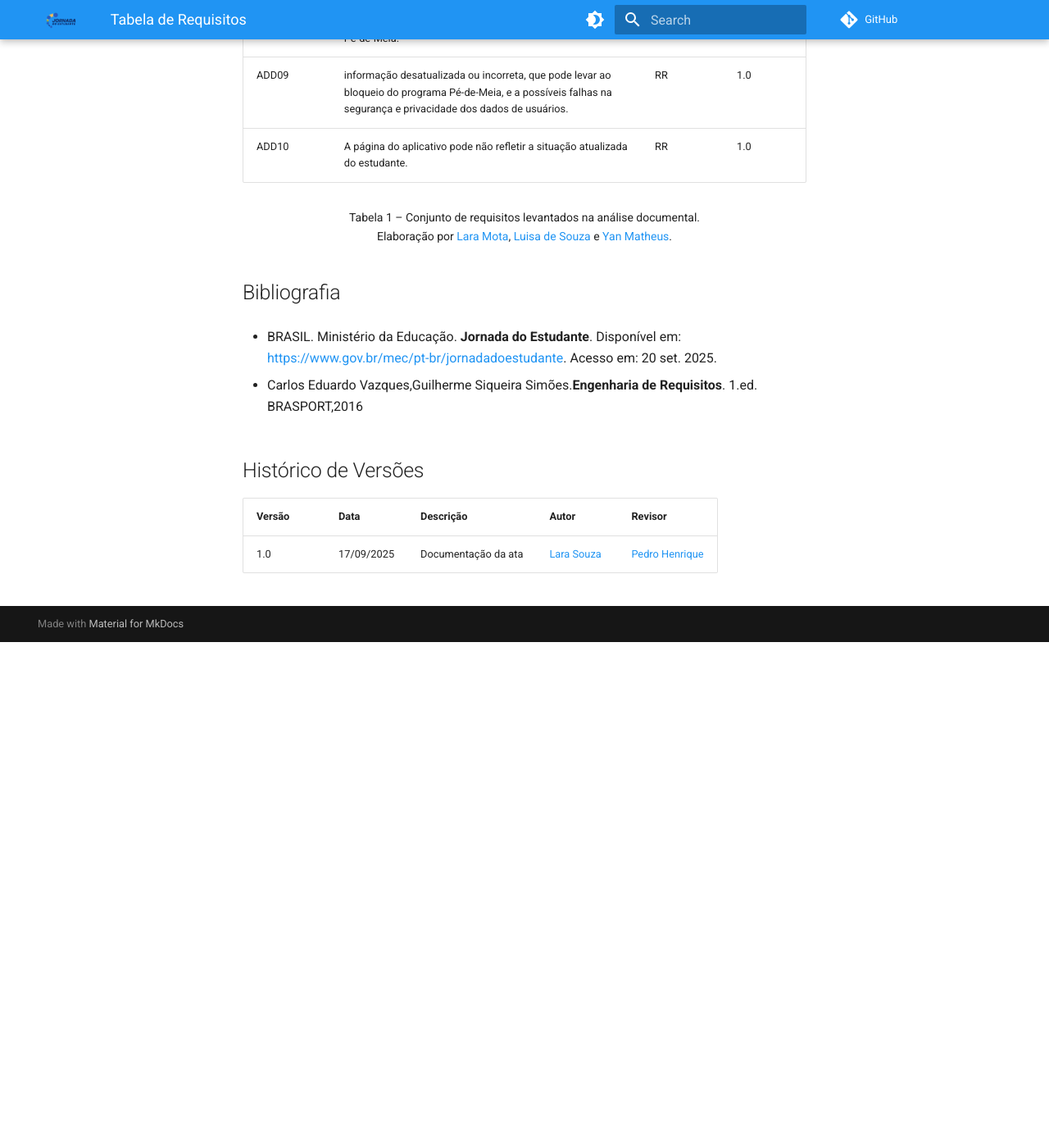
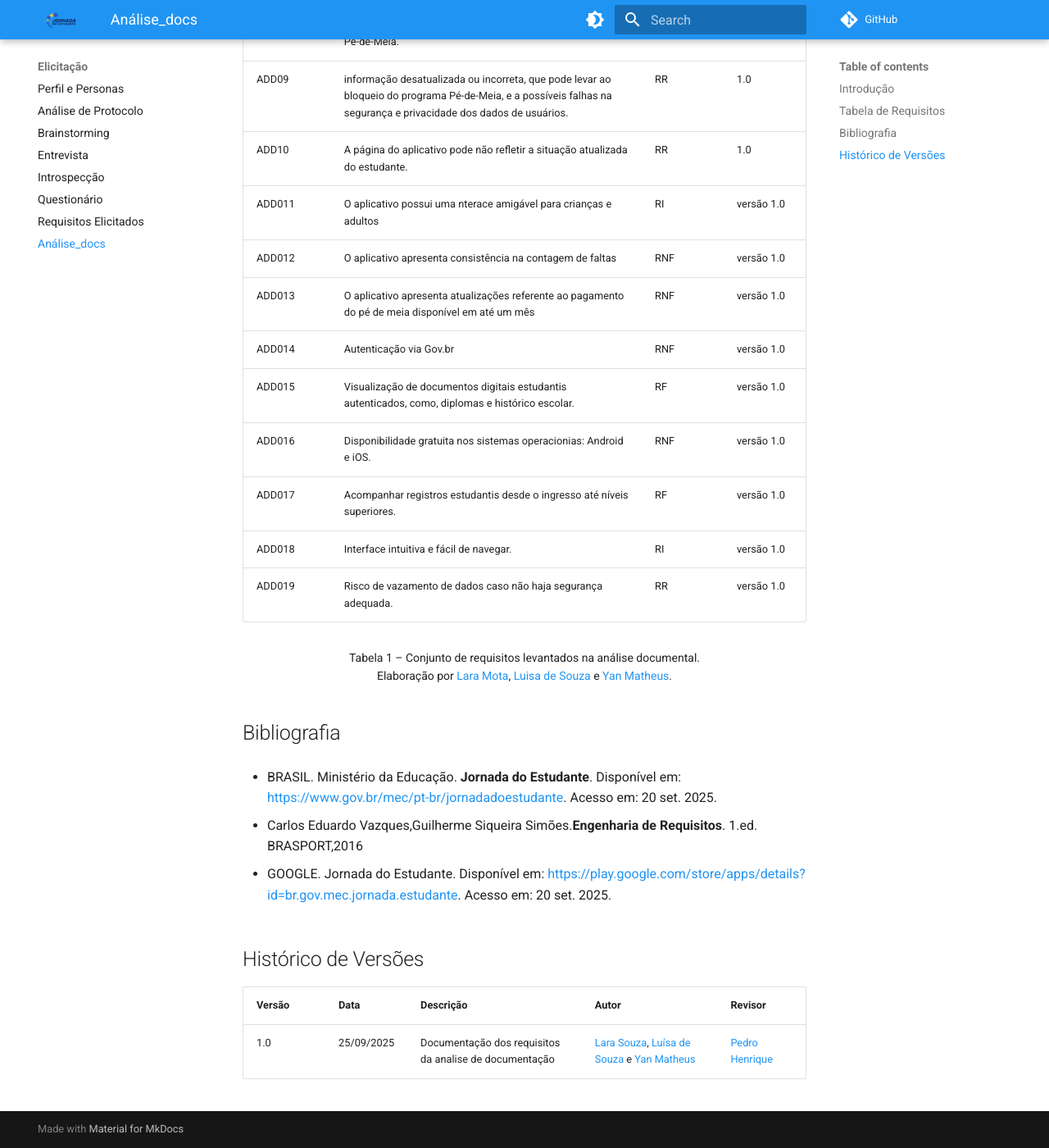
Before and after one commit to Requisitos-de-Software/2025.2-Grupo05, an MkDocs documentation site: the page built from docs/Elicitação/Analise_docs.md, in a window 1280 px wide and 1400 px high, scrolled down 1571 px. Shown: the whole window at 82% size. Built offline with MkDocs 1.6.1 and Material for MkDocs 9.7.7, drawn with Linux system fonts in a browser that asks for light colours; comment, search, counter and statistics services are not loaded; before the commit the page ends 2354 px from its top, so only the background shows below that; some of the changed text lies outside the part shown.

Commit message:
chore: unificando as analises de documentos

```diff
--- a/docs/Elicitação/Analise.md
+++ b/docs/Elicitação/Analise_docs.md
@@ -1,11 +1,9 @@
-# Tabela de Requisitos
+# Técnica de elicitação de requisitos - Análise de documentos
 
-# Introdução
+## Introdução
 - A analise de documentos é um meio de elicitar requisitos pelo o estudo da documentação do aplicativo jornada do Estudante.O apicativo é uma iniciativa do Mec que busca facilitar  o acesso às políticas educacionais, apoiar a tomada de decisão e promover a inclusão digital, tornando-se um instrumento essencial para a vida acadêmica do estudante no Brasil.
 
-
-
-# tabela de Requisitos
+## Tabela de Requisitos
 
  A tabela 1 disposta abaixo representa todos os requisitos levantados durante a análise de documentos, identificados com 'ADD' + numero do requisito, e com a seguinte legenda de categoria:
 
@@ -29,6 +27,15 @@
 | ADD08         |  O aplicativo Jornada do Estudante está relacionado à sua funcionalidade de centralizar dados acadêmicos e permitir o acompanhamento da vida estudantil, incluindo o programa Pé-de-Meia.       | RPR       | 1.0    |
 | ADD09         |  informação desatualizada ou incorreta, que pode levar ao bloqueio do programa Pé-de-Meia, e a possíveis falhas na segurança e privacidade dos dados de usuários.     | RR       | 1.0    |
 | ADD10         | A página do aplicativo pode não refletir a situação atualizada do estudante.              | RR        | 1.0    |
+| ADD011 | O aplicativo possui uma nterace amigável para crianças e adultos | RI | versão 1.0 |
+| ADD012 | O aplicativo apresenta consistência na contagem de faltas | RNF | versão 1.0 |
+| ADD013 | O aplicativo apresenta atualizações referente ao pagamento do pé de meia disponível em até um mês | RNF | versão 1.0 |
+| ADD014 | Autenticação via Gov.br | RNF | versão 1.0 |
+| ADD015 | Visualização de documentos digitais estudantis autenticados, como, diplomas e histórico escolar. | RF | versão 1.0 |
+| ADD016 | Disponibilidade gratuita nos sistemas operacionias: Android e iOS.| RNF | versão 1.0 |
+| ADD017 | Acompanhar registros estudantis desde o ingresso até níveis superiores.| RF | versão 1.0 |
+| ADD018 | Interface intuitiva e fácil de navegar.| RI | versão 1.0 |
+| ADD019 | Risco de vazamento de dados caso não haja segurança adequada.| RR| versão 1.0 |
 
 
 <p style="text-align: center; font-size: 14px;">
@@ -47,10 +54,12 @@ Elaboração por <a href="https://github.com/mel14-hub">Lara Mota</a>,
 
 - Carlos Eduardo Vazques,Guilherme Siqueira Simões.**Engenharia de Requisitos**. 1.ed. BRASPORT,2016
 
+- GOOGLE. Jornada do Estudante. Disponível em: <https://play.google.com/store/apps/details?id=br.gov.mec.jornada.estudante>. Acesso em: 20 set. 2025.
+
 
 
 ## Histórico de Versões
 
 | Versão | Data       | Descrição           | Autor                                                      | Revisor                                                 |
 |--------|------------|--------------------|------------------------------------------------------------|----------------------------------------------------------|
-| 1.0    | 17/09/2025 | Documentação da ata | [Lara Souza](https://github.com/mel14-hub) | [Pedro Henrique](https://github.com/pedrohpsantos)  |
+| 1.0    | 25/09/2025 | Documentação dos requisitos da analise de documentação | [Lara Souza](https://github.com/mel14-hub), [Luísa de Souza](https://github.com/luisa12ll) e [Yan Matheus](https://github.com/Yanmatheus0812) | [Pedro Henrique](https://github.com/pedrohpsantos)  |
```
Also changed, not shown: docs/Elicitação/analisedoc.md (deleted, +0 -48 lines).
